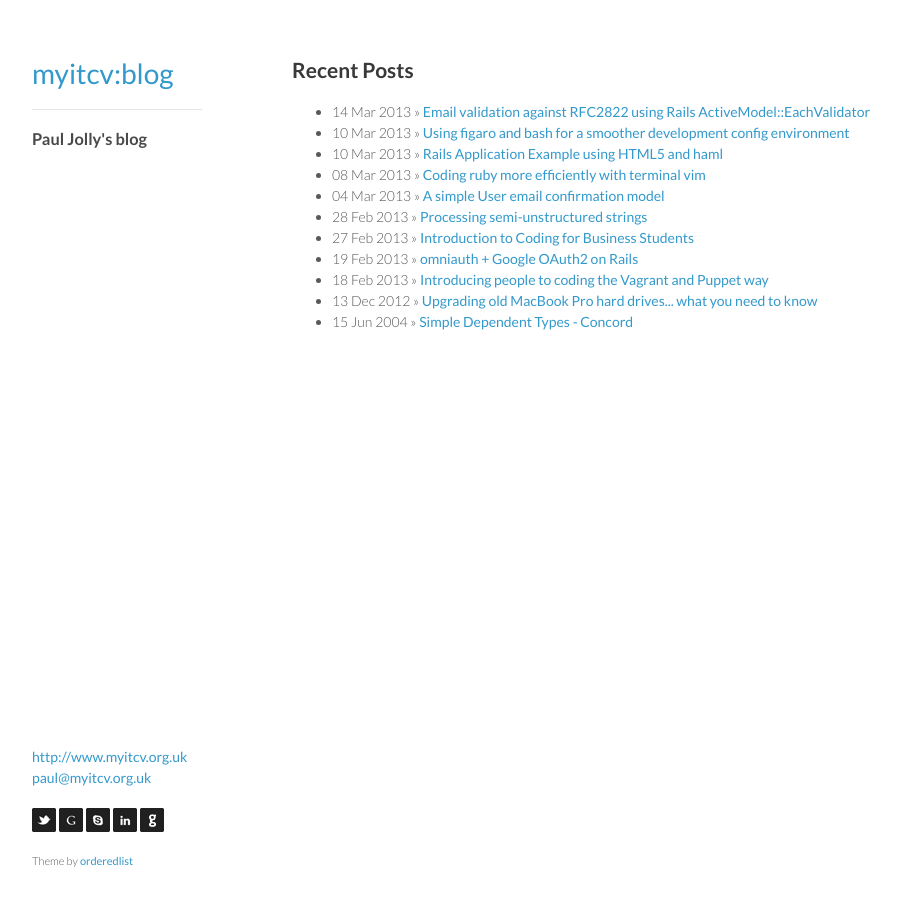
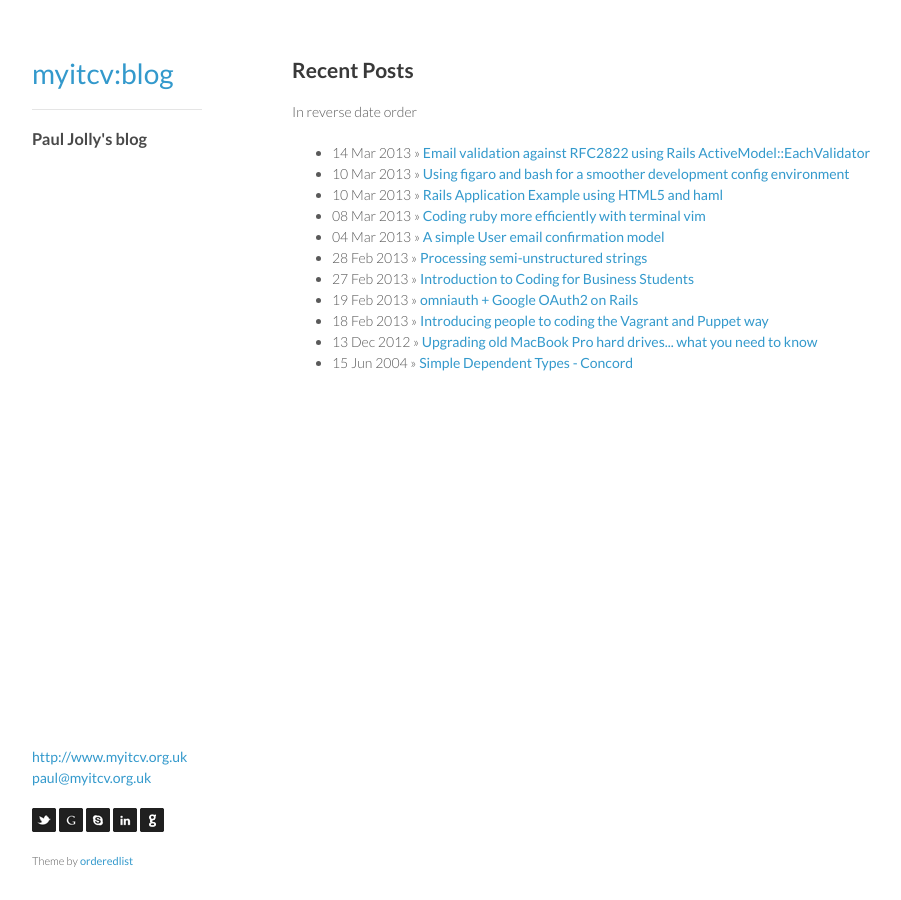
Before and after one commit to myitcv/myitcv.github.com, a Jekyll site: the page built from index.html, in a window 1280 px wide. Shown: the whole page, without its empty margins (128-1029 px from the left). Built offline with Jekyll 4.4.1, drawn with Linux system fonts in a browser that asks for light colours; Markdown is read by kramdown in place of the engine named in the settings.

Commit message:
Get files back

```diff
--- a/index.html
+++ b/index.html
@@ -3,6 +3,7 @@ layout: default
 title: Paul Jolly
 ---
 <h2>Recent Posts</h2>
+<p>In reverse date order</p>
 <ul class='posts'>
   {% for post in site.posts %}
   <li>
```
Also changed, not shown: 1 other file.
